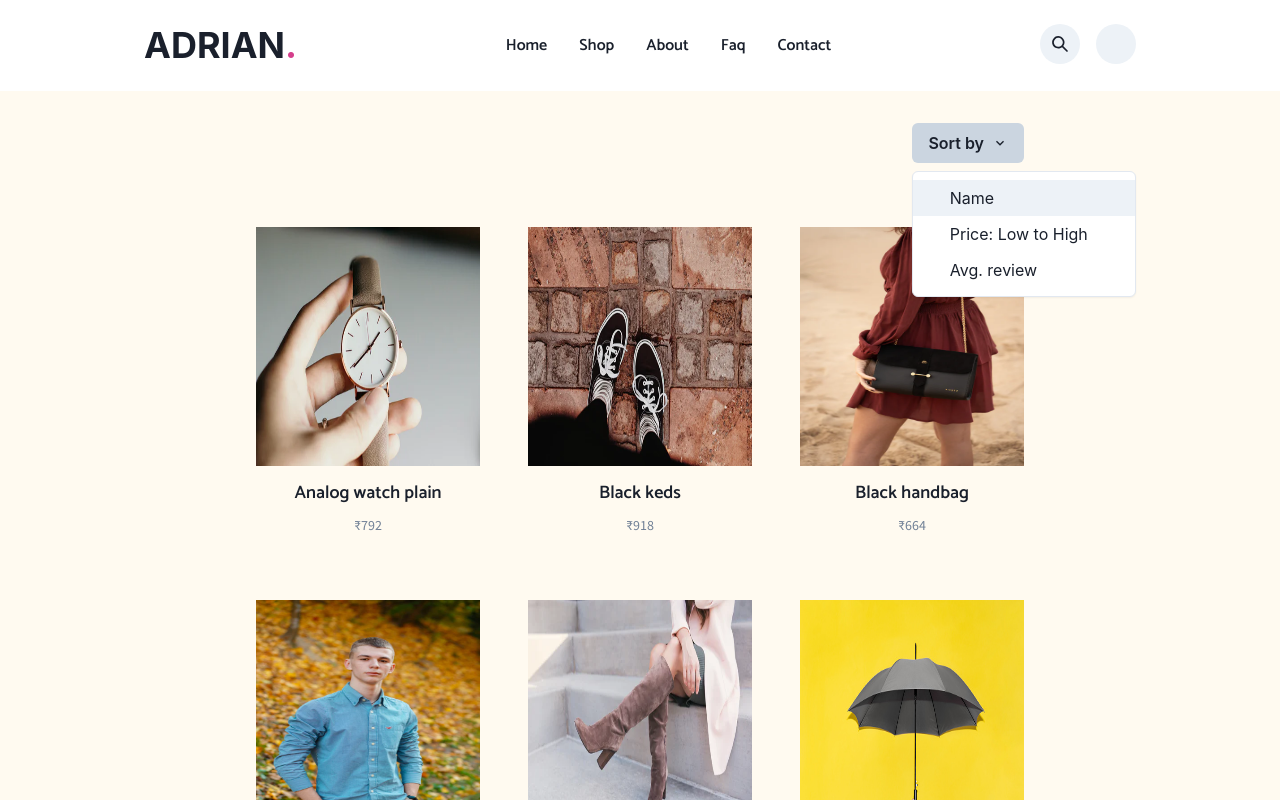
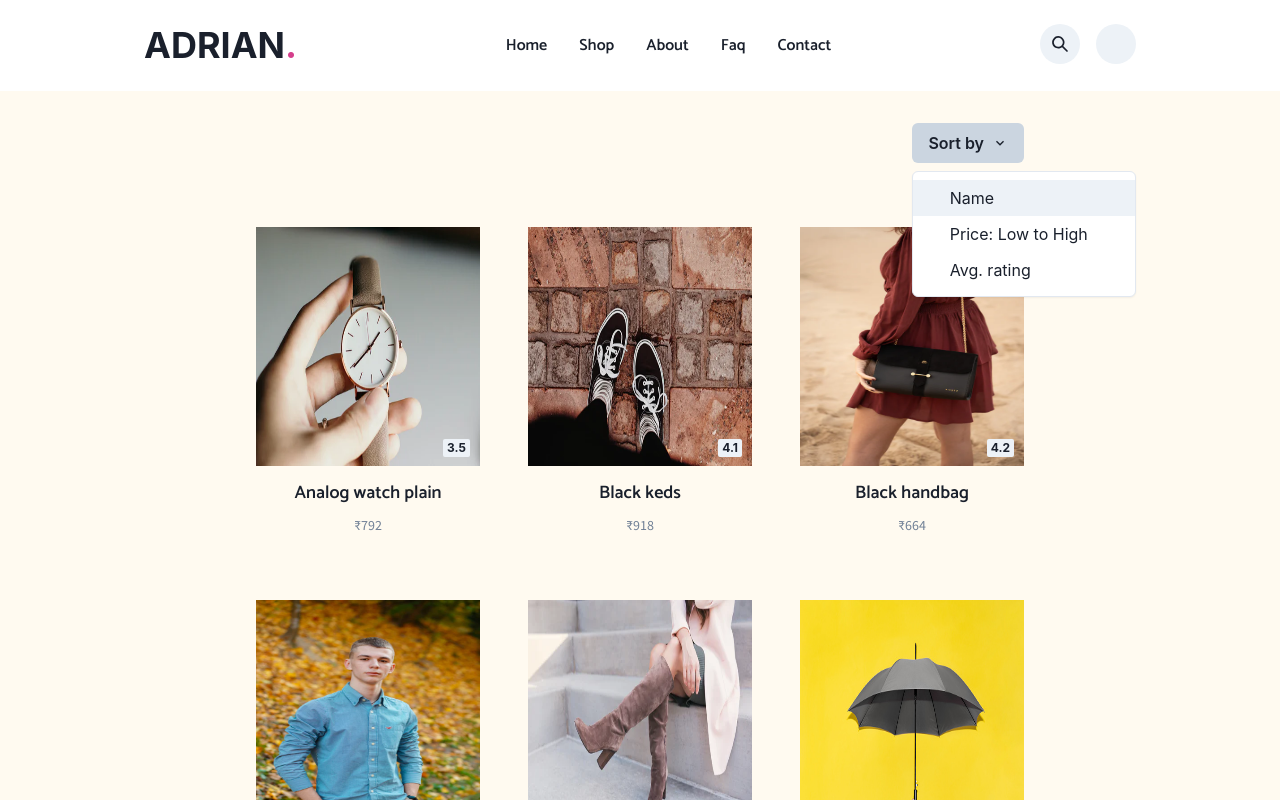
Before and after one commit to aniruddha-jafa/ecommerce-app, a Next.js app in the folder frontend/: page / in a window 1280 px wide. Both pictures are taken after a click on the button "Sort by". Shown: the top 800 px of the page. Built offline with nearby package versions, Linux system fonts and the light colour scheme; no server answers; some icons are missing.

Commit message:
add price badge for product grid item

```diff
--- a/frontend/src/components/ProductGrid/ProductGridItem/index.tsx
+++ b/frontend/src/components/ProductGrid/ProductGridItem/index.tsx
@@ -1,4 +1,4 @@
-import { LinkBox, LinkOverlay, Text, VStack } from '@chakra-ui/react'
+import { Badge, LinkBox, LinkOverlay, Text, VStack } from '@chakra-ui/react'
 import Image from 'next/image'
 import { ProductGridItem } from 'types/product'
 
@@ -22,13 +22,23 @@ function Main({
   currentPrice,
   currency,
   imagePath,
+  rating,
   id,
 }: ProductGridItem) {
   const link = `/product/${id}`
   const currencySymbol = getCurrencySymbol(currency)
   return (
     <VStack>
-      <LinkBox>
+      <LinkBox position='relative'>
+        <Badge
+          variant='subtle'
+          position='absolute'
+          zIndex='overlay'
+          bottom='15px'
+          right='10px'
+        >
+          {rating.toFixed(1)}
+        </Badge>
         <LinkOverlay href={link}>
           <Image src={imagePath} alt={name} width={300} height={320} />
         </LinkOverlay>
--- a/frontend/src/components/ProductGrid/SortMenu/index.tsx
+++ b/frontend/src/components/ProductGrid/SortMenu/index.tsx
@@ -18,13 +18,13 @@ import type { Dispatch, SetStateAction } from 'react'
 
 // ---------------------------------------------------------------
 
-type sortOpts = 'name' | 'price' | 'review' | 'none'
+type sortOpts = 'name' | 'price' | 'rating' | 'none'
 
 const SORT_BY = {
   none: (arr: ProductGridItemType[]) => arr,
   name: (arr: ProductGridItemType[]) => sortBy(arr, 'name'),
   price: (arr: ProductGridItemType[]) => sortBy(arr, 'currentPrice'),
-  review: (arr: ProductGridItemType[]) => sortBy(arr, 'reviews'),
+  rating: (arr: ProductGridItemType[]) => sortBy(arr, 'rating').reverse(),
 }
 
 type sortMenuProps = {
@@ -46,8 +46,8 @@ const SortMenu = ({ setSort }: sortMenuProps) => {
             <MenuItemOption value='PRICE' onClick={() => setSort('price')}>
               Price: Low to High
             </MenuItemOption>
-            <MenuItemOption value='REVIEW' onClick={() => setSort('review')}>
-              Avg. review
+            <MenuItemOption value='REVIEW' onClick={() => setSort('rating')}>
+              Avg. rating
             </MenuItemOption>
           </MenuOptionGroup>
         </MenuList>
```
